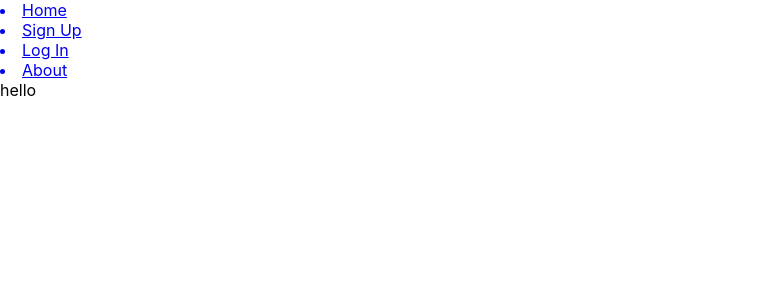
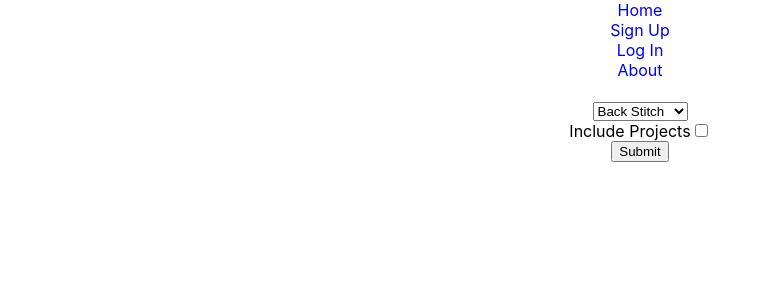
Before and after one commit to neelyab/embroidery-helper, a React (Create React App) app: page / in a window 1280 px wide. Shown: the top 300 px of the page, without its empty margins (0-771 px from the left). Built offline with nearby package versions, Linux system fonts and the light colour scheme.

Commit message:
added filter and select options, added flexbox to nav and search bar

```diff
--- a/src/EmbroideryHelper/embroidery-helper.js
+++ b/src/EmbroideryHelper/embroidery-helper.js
@@ -1,9 +1,10 @@
-import React, {Component} from 'react'
+import React, {Component} from 'react';
+import SearchBar from '../SearchBar/search-bar';
 
 class EmbroideryHelper extends Component {
     render(){
         return(<div className='embroidery-helper'>
-            hello
+            <SearchBar/>
         </div>)
     }
 }
--- a/src/Nav/nav.css
+++ b/src/Nav/nav.css
@@ -0,0 +1,16 @@
+nav li {
+    list-style: none;
+}
+
+nav a {
+    text-decoration: none;
+}
+
+nav {
+    display: flex;
+    flex-direction: column;
+    justify-content: space-between;
+    width: 100%;
+    align-items: center;
+    margin-bottom: 20px;
+}
--- a/src/Nav/nav.js
+++ b/src/Nav/nav.js
@@ -1,5 +1,6 @@
 import React, {Component} from 'react';
 import {Link} from 'react-router-dom';
+import './nav.css';
 
 class Nav extends Component {
     render(){
--- a/src/SearchBar/search-bar.css
+++ b/src/SearchBar/search-bar.css
@@ -0,0 +1,9 @@
+.search-bar {
+    display: flex;
+    flex-direction: column;
+    justify-content: center;
+    align-items: center;
+}
+.filters label, .filters input {
+    display: inline-block;
+}
--- a/src/SearchBar/search-bar.js
+++ b/src/SearchBar/search-bar.js
@@ -0,0 +1,25 @@
+import React, {Component} from 'react';
+import './search-bar.css';
+
+class SearchBar extends Component {
+    render(){
+        return(
+        <div className="search-bar">
+            <div className="embroidery-stitches">
+                <select className="stitch">
+                    <option value="back-stitch" name="back-stitch">Back Stitch</option>
+                    <option value="french-knot" name="french-knot">French Knot</option>
+                    <option value="satin-stitch" name="satin-stitch">Satin Stitch</option>
+                    <option value="stem-stitch" name="stem-stitch">Stem Stitch</option>
+                </select>
+            </div>
+            <div className="filters">
+                <label htmlFor="include-projects">Include Projects</label>
+                <input type="checkbox" name="include-projects" value="include-projects"/>
+            </div>
+            <button type="submit">Submit</button>
+        </div>
+        )
+    }
+}
+export default SearchBar;
```
